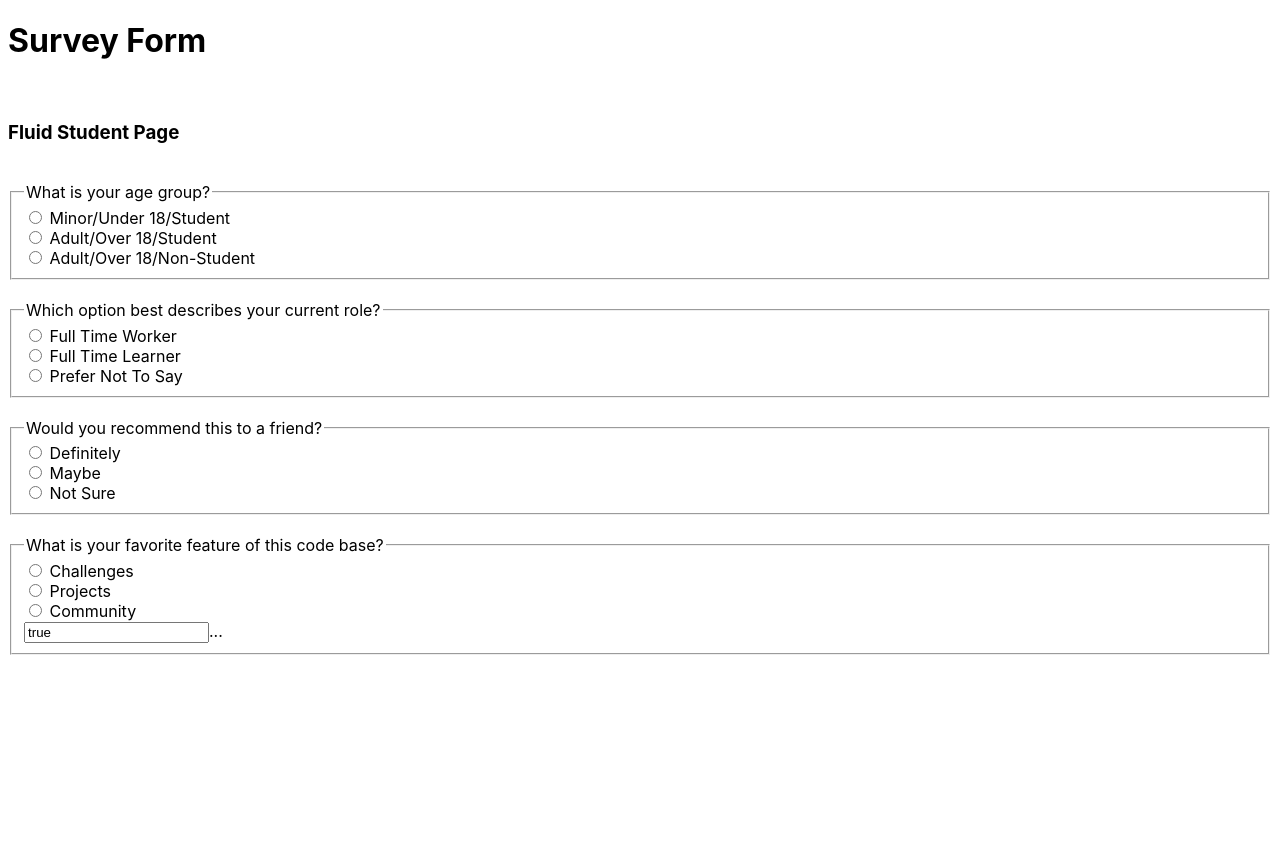
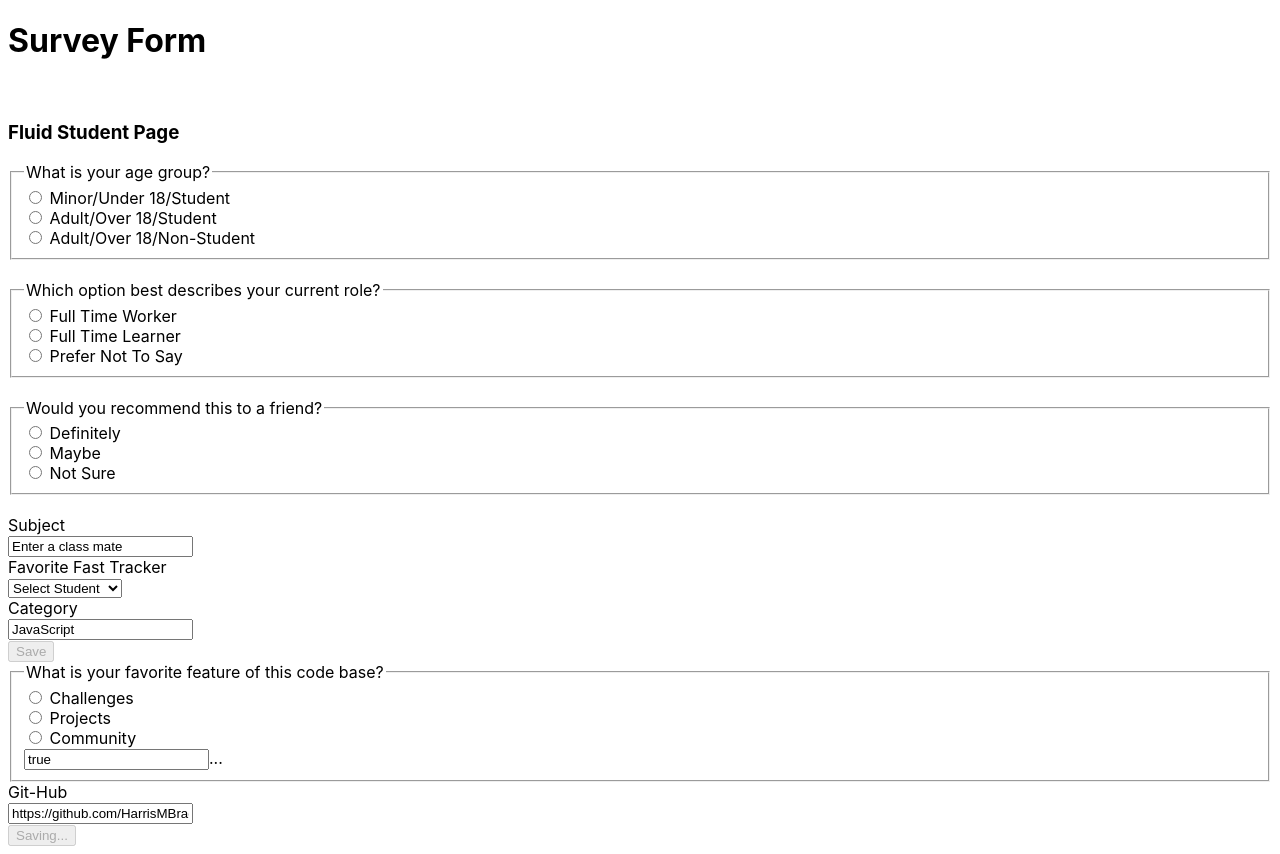
Before and after one commit to HarrisMBrad/ticktacado, a React (Create React App) app: page /home in a window 1280 px wide. Before the commit the page ends 800 px from the top, so only its background shows below. Built offline with nearby package versions, Linux system fonts and the light colour scheme.

Commit message:
customized the form for future use

```diff
--- a/package.json
+++ b/package.json
@@ -4,6 +4,7 @@
   "private": false,
   "dependencies": {
     "bootstrap": "^3.4.1",
+    "eslint-plugin-react-hooks": "^4.2.1-alpha-8723e772b-20210826",
     "immer": "9.0.5",
     "jquery": "^3.6.0",
     "prop-types": "15.7.2",
--- a/public/index.html
+++ b/public/index.html
@@ -7,18 +7,19 @@
   <meta name="viewport" content="width=device-width, initial-scale=1">
 
   <title>TickTacado</title>
-  <h1> Survey Form</h1>
 </head>
 
 <body>
+
+
+  <h1> Survey Form</h1>
   <br>
   <section>
     <h3 id="container-fluid">Fluid Student Page</h3>
-    <br>
-
-    <div id="courses"></div>
-    <div id="about"></div>
     <div class="survey" id="root">
+      <br>
+      <div id="courses"></div>
+      <div id="about"></div>
   </section>
   </form>
   <fieldset>
@@ -51,6 +52,47 @@
     <label for="master">Not Sure</label>
   </fieldset>
   <br>
+
+  <div className="form-group">
+    <label htmlFor="subject">
+      Subject
+    </label>
+    <div className="field">
+      <input className="form-control" name="title" onChange={[MockFunction]} type="text" value="Enter a class mate" />
+    </div>
+  </div>
+  <div className="form-group">
+    <label htmlFor="authorId">
+      Favorite Fast Tracker
+    </label>
+    <div className="field">
+      <select className="form-control" name="authorId" onChange={[MockFunction]} value={1}>
+        <option value="">
+          Select Student
+        </option>
+        <option value={1}>
+          Brad Harris
+        </option>
+        <option value={2}>
+          John Handcock
+        </option>
+        <option value={3}>
+          Possibly You
+        </option>
+      </select>
+    </div>
+  </div>
+  <div className="form-group">
+    <label htmlFor="category">
+      Category
+    </label>
+    <div className="field">
+      <input className="form-control" name="category" onChange={[MockFunction]} type="text" value="JavaScript" />
+    </div>
+  </div>
+  <button className="btn" disabled={false} type="submit">
+    Save
+  </button>
   <fieldset>
     <legend>What is your favorite feature of this code base?</legend>
     <input id="newbie" type="radio" name="levels" value="newbie">
@@ -62,6 +104,21 @@
     <br>
     <input id="master-t" type="radio-t" name="levels-t" value="true">...</l>
   </fieldset>
+
+
+  </div>
+  <div className="form-git">
+    <label htmlFor="category">
+      Git-Hub
+    </label>
+    <div className="field">
+      <input className="form-control" name="category" onChange={[MockFunction]} type="text"
+        value="https://github.com/HarrisMBrad" />
+    </div>
+  </div>
+  <button className="button" disabled={false} type="submit">
+    Saving...
+  </button>
 </body>
 
 </html>
--- a/src/components/courses/ManageCoursePage.js
+++ b/src/components/courses/ManageCoursePage.js
@@ -9,6 +9,7 @@ import Spinner from "../common/Spinner";
 import { toast } from "react-toastify";
 
 export function ManageCoursePage({
+
   courses,
   authors,
   loadAuthors,
@@ -22,6 +23,7 @@ export function ManageCoursePage({
   const [saving, setSaving] = useState(false);
 
   useEffect(() => {
+
     if (courses.length === 0) {
       loadCourses().catch(error => {
         alert("Loading courses failed" + error);
@@ -35,9 +37,10 @@ export function ManageCoursePage({
         alert("Loading authors failed" + error);
       });
     }
-  }, [props.course]);// Note!
+  }, [props.course]);// Note! props.course
 
   function handleChange(event) {
+
     const { name, value } = event.target;
     setCourse(prevCourse => ({
       ...prevCourse,
```
Also changed, not shown: index.css (deleted, +0 -8 lines), index.html (deleted, +0 -13 lines), 1 other file (tests, documents, lock files or other folders).
